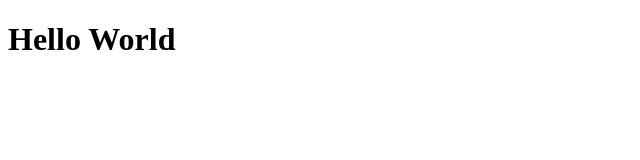
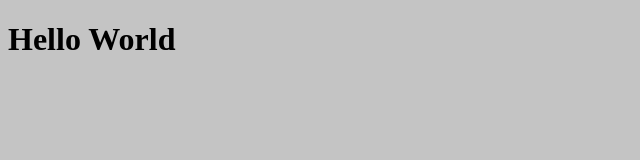
Before and after one commit to 6thSence/react-js-, a React app: page / in a window 1280 px wide. Shown: the whole page, without its empty margins (0-640 px from the left). Built offline with nearby package versions, Linux system fonts and the light colour scheme.

Commit message:
with styles

```diff
--- a/entry.js
+++ b/entry.js
@@ -1,5 +1,7 @@
 import React from 'react';
 import ReactDOM from 'react-dom';
+
+require("./style.css");
 
 const World = () => {
     return (
--- a/style.css
+++ b/style.css
@@ -1,3 +1,3 @@
 body {
-    background: pink;
+    background: #c4c4c4;
     }
```
